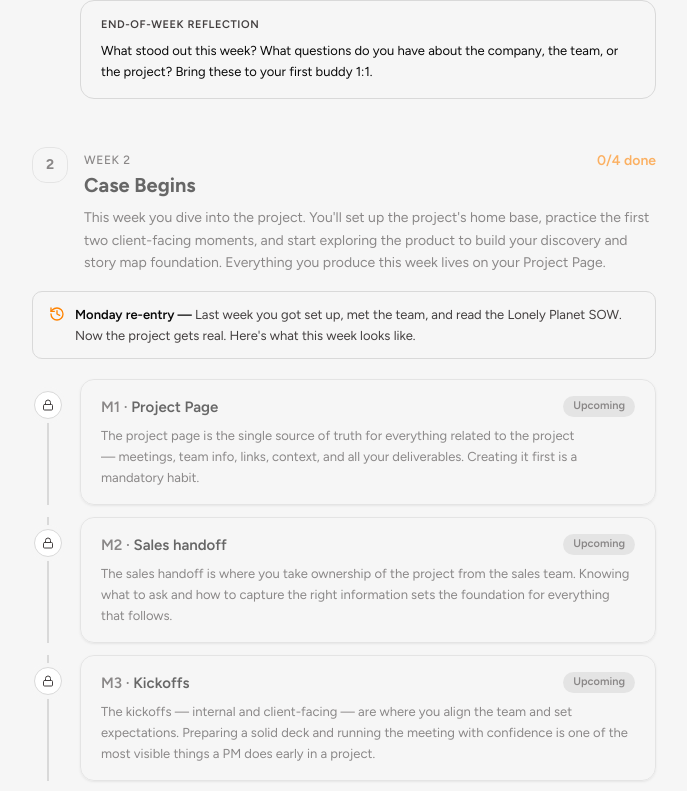
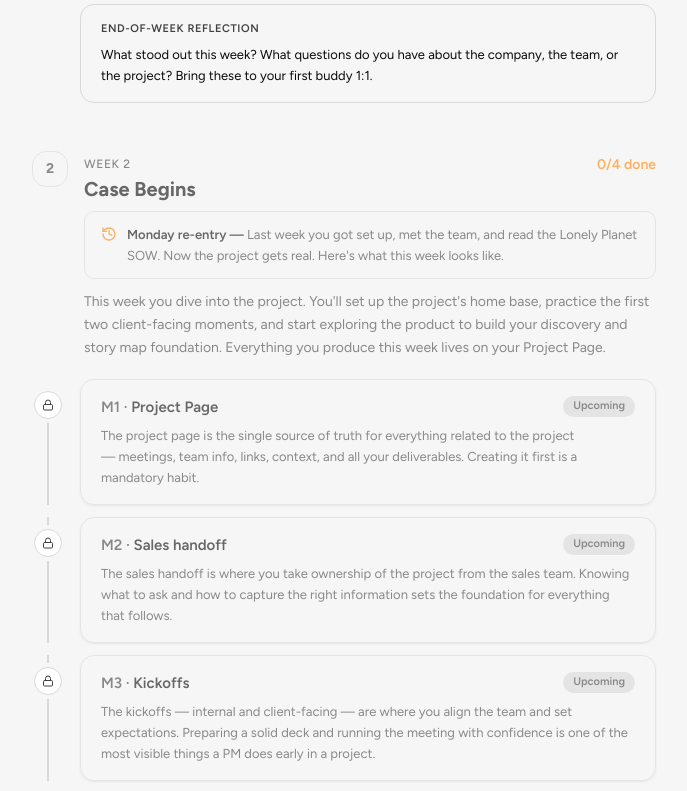
Before and after one commit to mateus-noro-arctouch/pm-launchpad-v2, a Next.js app: page / in a window 1280 px wide. Shown: the part 1301-2092 px from the top of the page, without its empty margins (296-983 px from the left). Built offline with nearby package versions, Linux system fonts and the light colour scheme.

Commit message:
fix: Monday re-entry now appears between title and week description
Co-authored-by: Cursor <cursoragent@cursor.com>

```diff
--- a/components/week-section.tsx
+++ b/components/week-section.tsx
@@ -102,22 +102,23 @@ export function WeekSection({ week, index }: { week: Week; index: number }) {
               {wvm.done}/{wvm.total} done
             </span>
           </div>
-          <p className="mt-2 max-w-xl text-pretty text-sm leading-relaxed text-muted-foreground">
+
+          {/* Monday re-entry — right below the title */}
+          {week.mondayReentry && (
+            <div className="mt-2 flex items-start gap-2.5 rounded-lg border border-line bg-muted px-4 py-3">
+              <History className="mt-0.5 size-4 shrink-0 text-brand" />
+              <p className="text-[13px] leading-relaxed text-muted-foreground">
+                <span className="font-semibold text-foreground">Monday re-entry — </span>
+                {week.mondayReentry}
+              </p>
+            </div>
+          )}
+
+          <p className="mt-3 max-w-xl text-pretty text-sm leading-relaxed text-muted-foreground">
             {week.description}
           </p>
         </div>
       </div>
-
-      {/* Monday re-entry — full width, between header and milestones */}
-      {week.mondayReentry && (
-        <div className="mt-4 flex items-start gap-2.5 rounded-lg border border-line bg-muted px-4 py-3">
-          <History className="mt-0.5 size-4 shrink-0 text-brand" />
-          <p className="text-[13px] leading-relaxed text-muted-foreground">
-            <span className="font-semibold text-foreground">Monday re-entry — </span>
-            {week.mondayReentry}
-          </p>
-        </div>
-      )}
 
       {/* Trajectory rail + milestones */}
       <ul className="relative mt-5">
```
